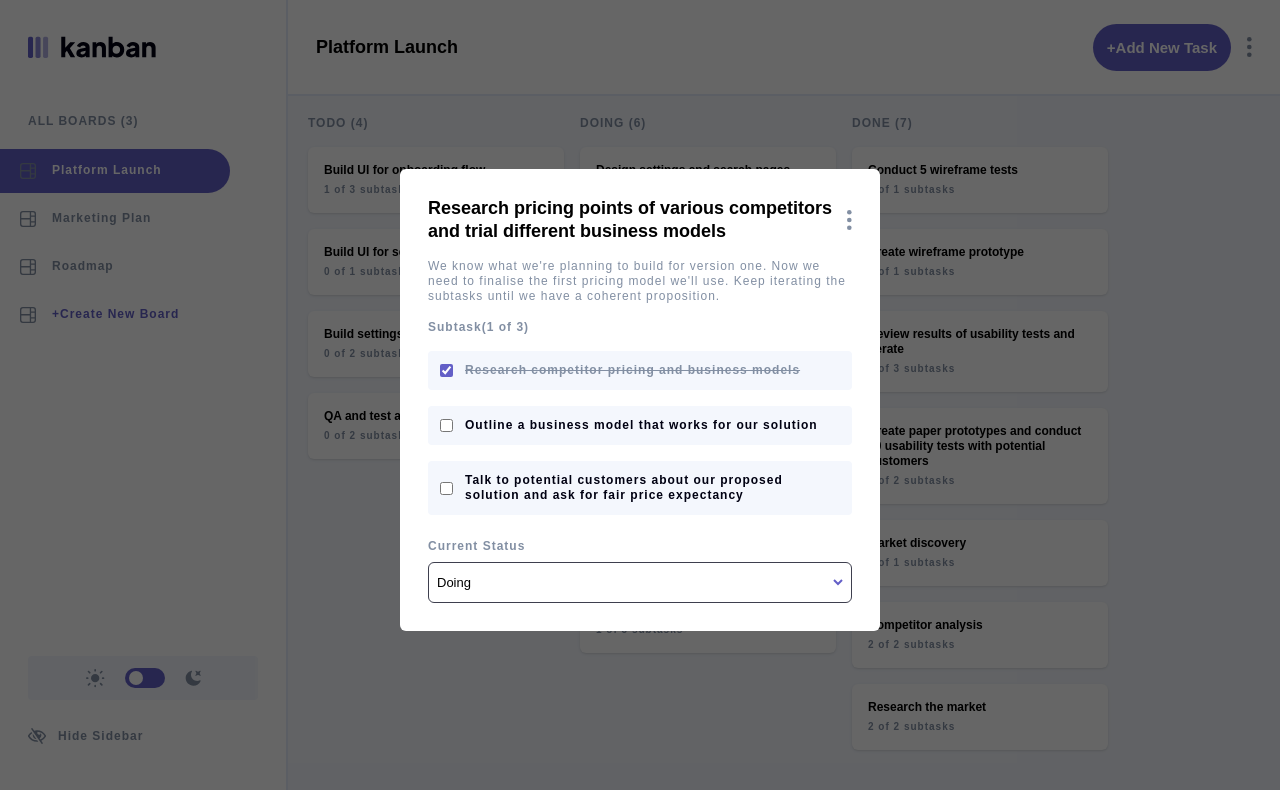
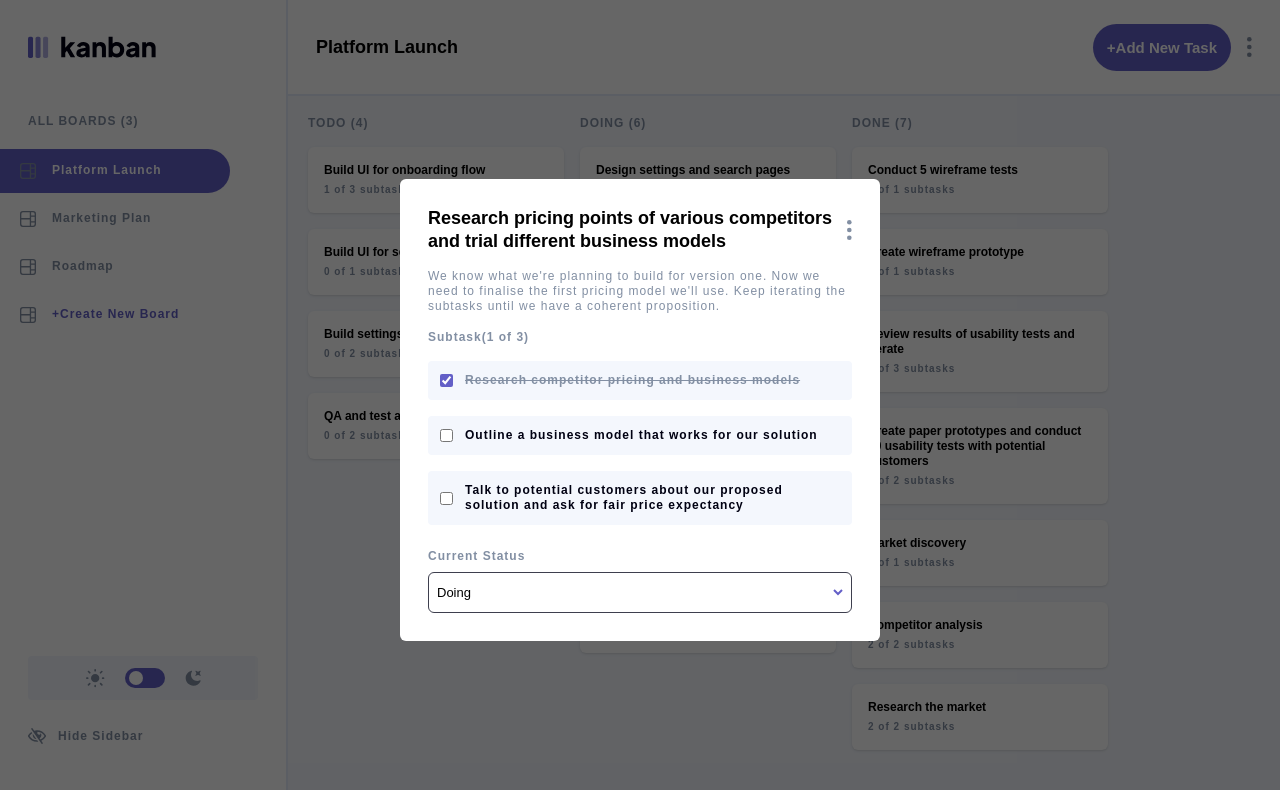
Before and after one commit to bobson/task-manager-tw, a React (Vite) app: page / in a window 1280 px wide. Both pictures are taken after a click on the element 708 px from the left and 605 px from the top of the page. Shown: the top 790 px of the page. Built offline with nearby package versions, Linux system fonts and the light colour scheme.

Commit message:
Modal error fixed

```diff
--- a/src/components/EditTask.jsx
+++ b/src/components/EditTask.jsx
@@ -35,7 +35,7 @@ function EditTask({ task }) {
     );
   });
   return (
-    <div className="flex max-h-[calc(100vh-200px)] overflow-y-auto flex-col gap-4 dark:text-white">
+    <div className="flex max-h-[calc(100vh-300px)] overflow-y-auto flex-col gap-4 dark:text-white">
       <form className="flex flex-col gap-4">
         <h2>Edit Task</h2>
         <div className="flex flex-col text-xs">
--- a/src/components/Modal.jsx
+++ b/src/components/Modal.jsx
@@ -9,7 +9,7 @@ const Modal = ({ children, className, onClose, handleContent }) => {
 
     return () => {
       document.body.classList.remove("overflow-hidden");
-      handleContent("");
+      handleContent && handleContent("");
     };
   }, []);
 
@@ -25,7 +25,7 @@ const Modal = ({ children, className, onClose, handleContent }) => {
       onClick={(e) => handleClick(e)}
     >
       <div
-        className="w-[480px] bg-white dark:bg-dark-gray rounded-md p-7 m-1"
+        className="w-[480px] bg-white dark:bg-dark-gray rounded-md p-7 m-1 mt-6"
         ref={ref}
       >
         {children}
--- a/src/components/Sidebar.jsx
+++ b/src/components/Sidebar.jsx
@@ -18,7 +18,7 @@ function Sidebar({ handleShowSidebar, showSidebar, modal }) {
   const { activePage, handleActivePage, menuItems } = useNavigationContext();
 
   let classes;
-  if (modal) classes = "flex flex-col sm:hidden";
+  if (modal) classes = "flex flex-col sm:hidden w-60";
   else
     classes = classNames(
       "sm:flex flex-col justify-between w-72 p-7 gap-4 bg-white dark:bg-dark-gray hidden border-r-2  border-lines-light dark:border-lines-dark",
```
